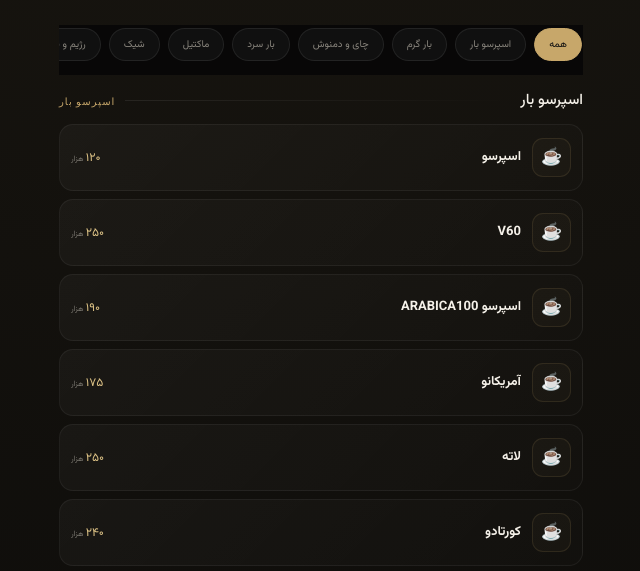
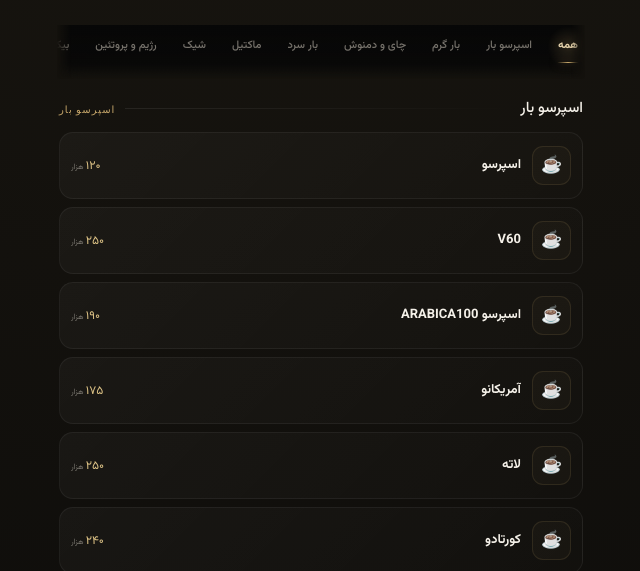
Before and after one commit to mehdiblcktumor/evan-cofe, a website: page menu.html in a window 1280 px wide. Shown: the part 225-796 px from the top of the page, without its empty margins (319-959 px from the left). Drawn offline with nearby package versions, Linux system fonts and the light colour scheme.

Commit message:
Refactor categories layout and enhance filterMenu
Updated categories styling and filterMenu function.

```diff
--- a/menu.html
+++ b/menu.html
@@ -22,10 +22,15 @@ body{min-height:100vh;background:radial-gradient(circle at 50% -10%,rgba(199,167
 .hero h1{font-family:"Playfair Display",serif;font-size:36px;font-weight:600;letter-spacing:5px;line-height:1.15;direction:ltr;text-transform:uppercase;text-shadow:0 2px 18px rgba(199,167,106,.12)}
 .hero p{font-size:10px;color:var(--muted);margin-top:9px}
 .line{width:42px;height:1px;background:var(--gold);opacity:.7;margin:18px auto 0}
-.categories{display:flex;gap:8px;overflow:auto;scrollbar-width:none;padding:3px 1px 14px;margin-bottom:14px;position:sticky;top:0;background:rgba(7,7,7,.9);backdrop-filter:blur(14px);z-index:5}
+.categories{display:flex;align-items:flex-end;gap:24px;overflow-x:auto;overflow-y:hidden;scrollbar-width:none;padding:4px 6px 15px;margin:0 -2px 18px;position:sticky;top:0;background:linear-gradient(to bottom,rgba(7,7,7,.98),rgba(7,7,7,.88) 72%,rgba(7,7,7,0));backdrop-filter:blur(14px);-webkit-backdrop-filter:blur(14px);z-index:5;direction:rtl;overscroll-behavior-inline:contain;scroll-behavior:smooth;-webkit-mask-image:linear-gradient(to right,transparent 0,#000 14px,#000 calc(100% - 14px),transparent 100%);mask-image:linear-gradient(to right,transparent 0,#000 14px,#000 calc(100% - 14px),transparent 100%)}
 .categories::-webkit-scrollbar{display:none}
-.cat{border:1px solid var(--border);background:#101010;color:var(--muted);padding:8px 14px;border-radius:30px;white-space:nowrap;font:10px Vazirmatn;cursor:pointer}
-.cat.active{background:var(--gold);color:#111;border-color:var(--gold)}
+.cat{position:relative;flex:0 0 auto;border:0;background:transparent;color:#77736c;padding:8px 1px 10px;border-radius:0;white-space:nowrap;font:500 11px Vazirmatn,sans-serif;cursor:pointer;transition:color .3s ease,transform .25s cubic-bezier(.2,.8,.2,1),text-shadow .3s ease}
+.cat::before{content:"";position:absolute;left:50%;bottom:1px;width:0;height:1px;transform:translateX(-50%);background:linear-gradient(90deg,transparent,var(--gold),transparent);box-shadow:0 0 10px rgba(199,167,106,.55);transition:width .42s cubic-bezier(.22,1,.36,1)}
+.cat::after{content:"";position:absolute;inset:-5px -10px;background:radial-gradient(circle,rgba(199,167,106,.16),transparent 68%);opacity:0;transform:scale(.7);pointer-events:none;transition:opacity .3s ease,transform .45s cubic-bezier(.2,.8,.2,1)}
+.cat.active{background:transparent;color:#ead9b5;font-weight:700;text-shadow:0 0 14px rgba(199,167,106,.16)}
+.cat.active::before{width:100%}.cat.active::after{opacity:1;transform:scale(1)}
+.cat:hover{color:#d7c69f}.cat:active{transform:scale(.94)}
+
 .section{margin:0 0 30px}
 .section-head{display:flex;align-items:center;gap:10px;margin-bottom:12px}
 .section-head h2{font-size:15px;font-weight:500;white-space:nowrap}
@@ -93,6 +98,7 @@ function filterMenu(cat,btn){
 document.querySelectorAll('.cat').forEach(x=>x.classList.remove('active'));
 btn.classList.add('active');
 document.querySelectorAll('.section').forEach(s=>s.classList.toggle('hidden',cat!=='all' && s.dataset.cat!==cat));
+btn.scrollIntoView({behavior:'smooth',block:'nearest',inline:'center'});
 }
 </script>
 </body>
```
